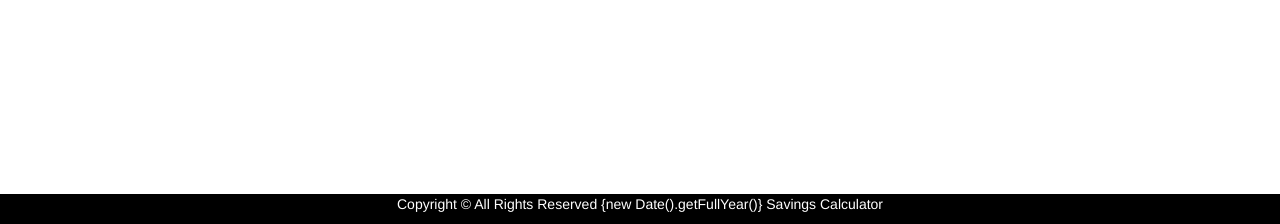
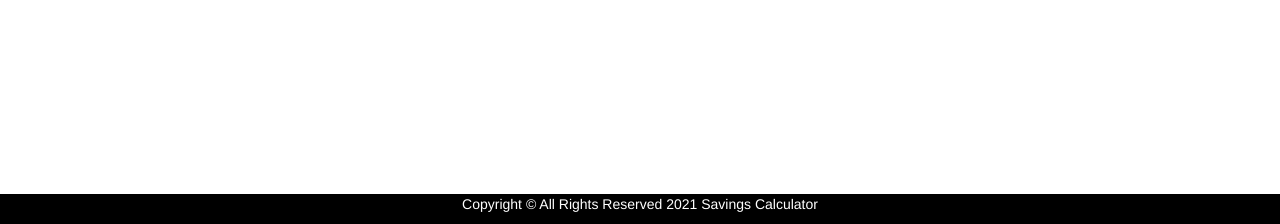
Before and after one commit to agoody44/savingscalculator, a Django app: page /calculate/ in a window 1280 px wide. Shown: the part 576-800 px from the top of the page. Run offline with Django 3.2, Linux system fonts and the light colour scheme; some libraries are stand-ins or nearby versions; some web fonts are replaced.

Commit message:
updates copyright

```diff
--- a/savings_calculator/templates/base.html
+++ b/savings_calculator/templates/base.html
@@ -33,7 +33,7 @@
 {% block content %}
 {% endblock %}
 <footer id="footer">
-  <p>Copyright &copy; All Rights Reserved {new Date().getFullYear()} Savings Calculator</p>
+  <p>Copyright &copy; All Rights Reserved 2021 Savings Calculator</p>
 </footer>
 </body>
 </html>
```
